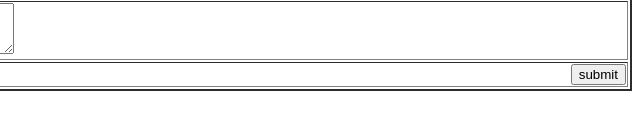
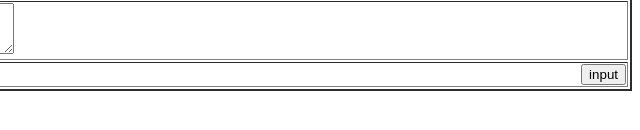
Before and after one commit to alvis505/itw2024_23040046, a plain HTML site: page latihan/latihan2/L2b243040046.html in a window 1280 px wide. Shown: the part 220-350 px from the top of the page, 640-1280 px from the left. Drawn offline with Linux system fonts and the light colour scheme.

Commit message:
selesai modul 1 dan modul 2

```diff
--- a/latihan/latihan2/L2b243040046.html
+++ b/latihan/latihan2/L2b243040046.html
@@ -88,7 +88,7 @@
 
         <tr>
             <td colspan="3" align="RIGHT">
-                <input type="submit" value="submit" name="input">
+                <input type="submit" value="input" name="input">
             </td>
         </tr>
     </table>
```
